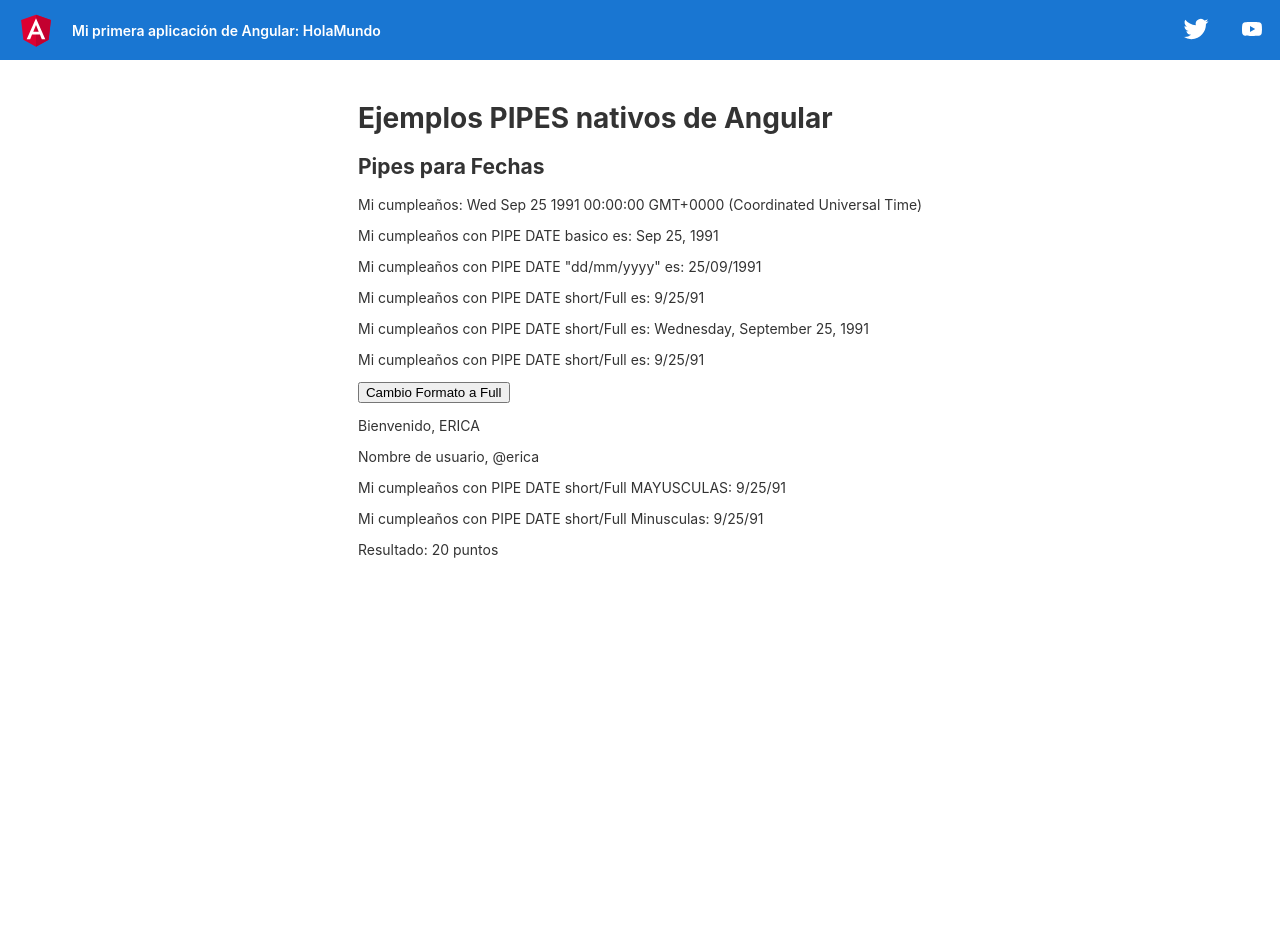
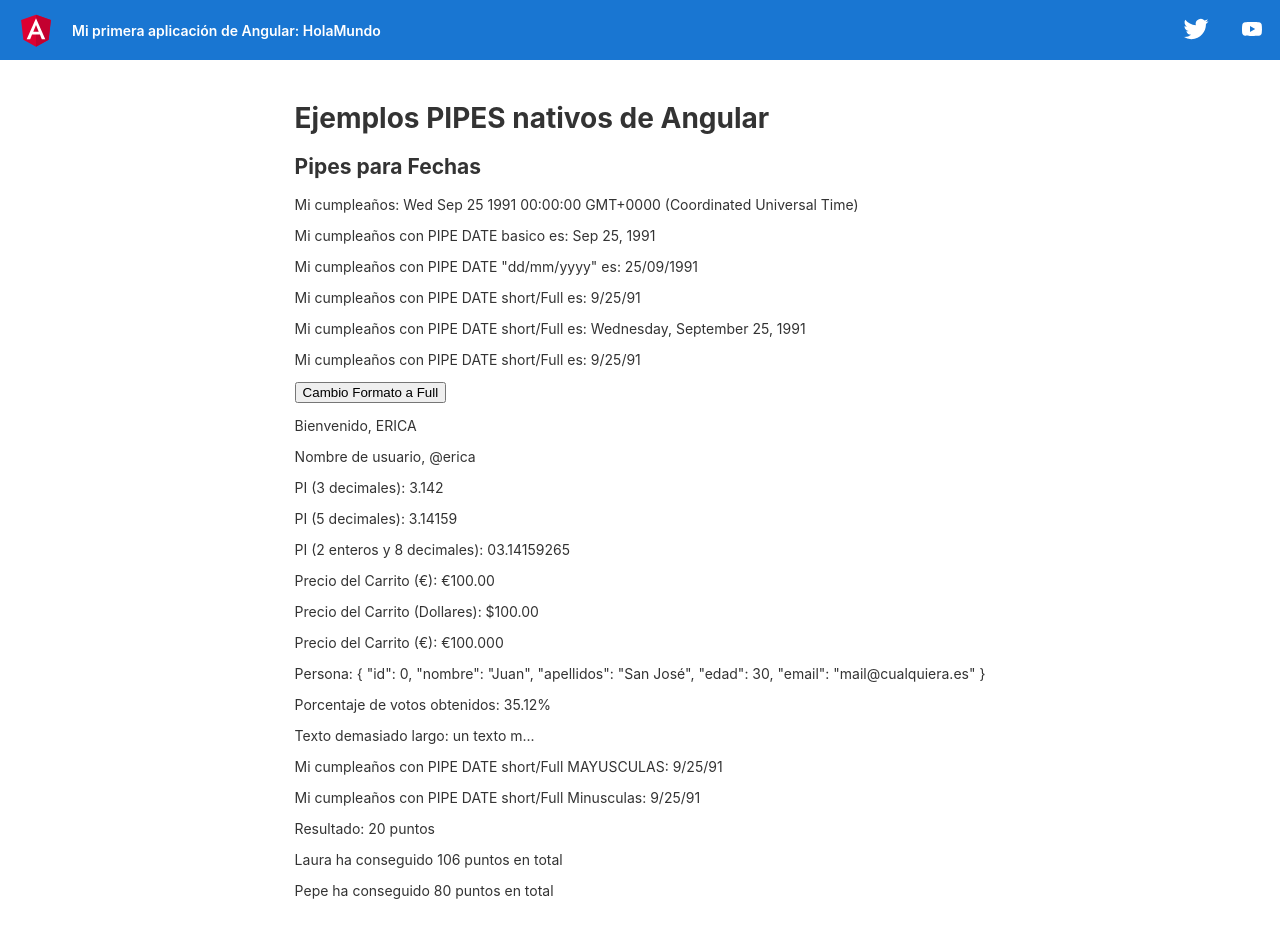
Before and after one commit to ericaarenas/ob-angular, an Angular app in the folder HolaMundo/: page / in a window 1280 px wide. Shown: the top 938 px of the page. Before the commit the page ends 800 px from the top, so only its background shows below. Built offline with nearby package versions, Linux system fonts and the light colour scheme.

Commit message:
many useful pipes

```diff
--- a/HolaMundo/src/app/app.module.ts
+++ b/HolaMundo/src/app/app.module.ts
@@ -16,6 +16,7 @@ import { BrowserAnimationsModule } from '@angular/platform-browser/animations';
 import { MatFormFieldModule } from '@angular/material/form-field';
 import { EjemploPipesComponent } from './components/ejemplo-pipes/ejemplo-pipes.component';
 import { MultiplicaPipe } from './pipes/multiplica.pipe';
+import { CalcularPuntuacionPipe } from './pipes/calcular-puntuacion.pipe';
 
 @NgModule({
   declarations: [
@@ -28,7 +29,8 @@ import { MultiplicaPipe } from './pipes/multiplica.pipe';
     FormularioArrayComponent,
     FormularioValidadoComponent,
     EjemploPipesComponent,
-    MultiplicaPipe
+    MultiplicaPipe,
+    CalcularPuntuacionPipe
   ],
   imports: [
     BrowserModule,
--- a/HolaMundo/src/app/components/ejemplo-pipes/ejemplo-pipes.component.html
+++ b/HolaMundo/src/app/components/ejemplo-pipes/ejemplo-pipes.component.html
@@ -14,8 +14,33 @@
 <p>Bienvenido, {{ nombre | uppercase}}</p>
 <p>Nombre de usuario, @{{ nombre | lowercase}}</p>
 
+<!-- Decimales -->
+<p>PI (3 decimales): {{ numero_PI | number: '.3-3'}}</p>
+<p>PI (5 decimales): {{ numero_PI | number: '.5-5'}}</p>
+<p>PI (2 enteros y 8 decimales): {{ numero_PI | number: '2.8-8'}}</p>
+<!-- Monedas  (Currency)-->
+
+<p>Precio del Carrito (€): {{ precioCarrito | currency: 'EUR' }}</p>
+<p>Precio del Carrito (Dollares): {{ precioCarrito | currency: 'USD':true }}</p>
+<p>Precio del Carrito (€): {{ precioCarrito | currency: 'EUR':true:'.3-3' }}</p>
+
+<!-- JSON  -->
+<p>Persona: {{ persona | json }}</p>
+
+<!-- porcentajes -->
+<p>Porcentaje de votos obtenidos: {{ cantidad | percent: '2.2-2' }}</p>
+
+<!-- slice  -->
+<p>Texto demasiado largo: {{ textoLargo | slice:0:10 }}...</p>
+
+
+<!-- Combinaciones de pipes  -->
 <p>Mi cumpleaños con PIPE DATE short/Full MAYUSCULAS: {{ dob | date: dateFormat | uppercase }}</p>
 <p>Mi cumpleaños con PIPE DATE short/Full Minusculas: {{ dob | date: dateFormat | lowercase }}</p>
 
 <!-- un pipe personalizado (Multiplica) -->
 <p> Resultado: {{2 | multiplica: 10}} puntos</p>
+
+<!-- Pipe personalizado (calcularPuntuacion) -->
+<p> {{ jugador1 | calcularPuntuacion }}</p>
+<p> {{ jugador2 | calcularPuntuacion }}</p>
--- a/HolaMundo/src/app/components/ejemplo-pipes/ejemplo-pipes.component.ts
+++ b/HolaMundo/src/app/components/ejemplo-pipes/ejemplo-pipes.component.ts
@@ -1,4 +1,6 @@
 import { Component, OnInit } from '@angular/core';
+import { IJugador } from '../../models/jugador.interface';
+import { IContacto } from '../../models/contacto.interface';
 
 @Component({
   selector: 'app-ejemplo-pipes',
@@ -10,7 +12,29 @@ export class EjemploPipesComponent implements OnInit {
   dob: Date = new Date(1991,8,25);
   cambio: boolean = true;
   nombre: string = 'Erica';
+  numero_PI: number = 3.1415926535;
+  precioCarrito: number = 100;
 
+  persona: IContacto = {
+    id: 0,
+    nombre: 'Juan',
+    apellidos: 'San José',
+    edad: 30,
+    email: 'mail@cualquiera.es'
+  }
+  cantidad: number = 0.3512;
+  textoLargo: string = 'un texto muy largoasdf asdlkjasld un texto muy largoasdf asdlkjasld';
+
+  //ejemplo para pipe Calcular puntuacion
+  jugador1: IJugador = {
+    nombre: 'Laura',
+    puntos: [10, 40, 56, 0]
+  }
+
+  jugador2: IJugador = {
+    nombre: 'Pepe',
+    puntos: [20, 24, 35, 1]
+  }
   constructor() { }
 
   ngOnInit(): void {
--- /dev/null
+++ b/HolaMundo/src/app/models/jugador.interface.ts
@@ -0,0 +1,4 @@
+export interface IJugador {
+    nombre: string;
+    puntos: number[];
+}
--- /dev/null
+++ b/HolaMundo/src/app/pipes/calcular-puntuacion.pipe.ts
@@ -0,0 +1,19 @@
+import { Pipe, PipeTransform } from '@angular/core';
+import { IJugador } from '../models/jugador.interface';
+
+@Pipe({
+  name: 'calcularPuntuacion'
+})
+export class CalcularPuntuacionPipe implements PipeTransform {
+
+  transform(jugador: IJugador, ...args: unknown[]): string {
+
+    let puntuacionTotal: number = 0;
+    jugador.puntos.forEach((puntuacion) => {
+      puntuacionTotal += puntuacion;
+    })
+
+    return `${jugador.nombre} ha conseguido ${puntuacionTotal} puntos en total`;
+  }
+
+}
```
Also changed, not shown: 2 other files (tests, documents, lock files or other folders).
